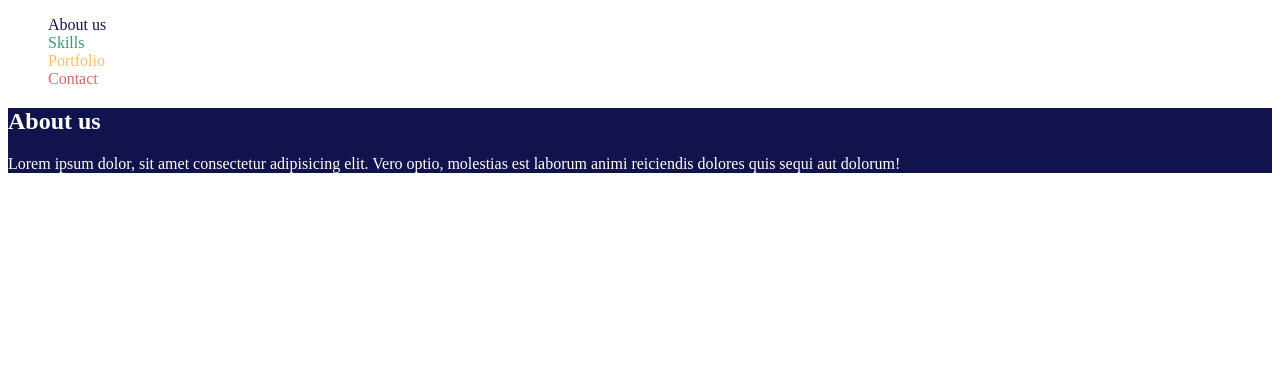
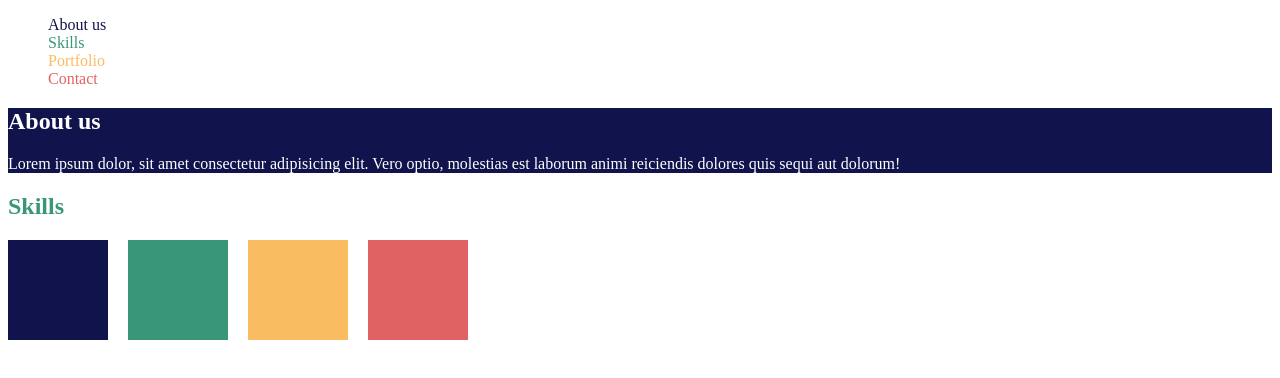
Before and after one commit to DawidGaleziewski/16087, a plain HTML site: page index.html in a window 1280 px wide. Drawn offline with Linux system fonts and the light colour scheme.

Commit message:
added skills section

```diff
--- a/index.html
+++ b/index.html
@@ -25,6 +25,13 @@
              laborum animi reiciendis dolores quis
              sequi aut dolorum!</p>
     </section>
+    <section id="main__skills">
+        <h2 class="main__skills__header">Skills</h2>
+        <div class="skills__square"></div>
+        <div class="skills__square"></div>
+        <div class="skills__square"></div>
+        <div class="skills__square"></div>
+    </section>
 
 </main>
 
--- a/style.css
+++ b/style.css
@@ -35,3 +35,31 @@ a {
     background-color: #11144C;
     color: white;
 }
+
+.main__skills__header {
+    color:#3a9679;
+}
+
+.skills__square {
+    height: 100px;
+    width: 100px;
+    background-color: black;
+    display: inline-block;
+    margin-right: 16px;
+}
+
+.skills__square:first-of-type{
+    background-color: #11144C;
+}
+
+.skills__square:nth-of-type(2){
+    background-color: #3a9679;
+}
+
+.skills__square:nth-of-type(3){
+    background-color: #fabc60;
+}
+
+.skills__square:nth-of-type(4){
+    background-color: #e16262;
+}
```
